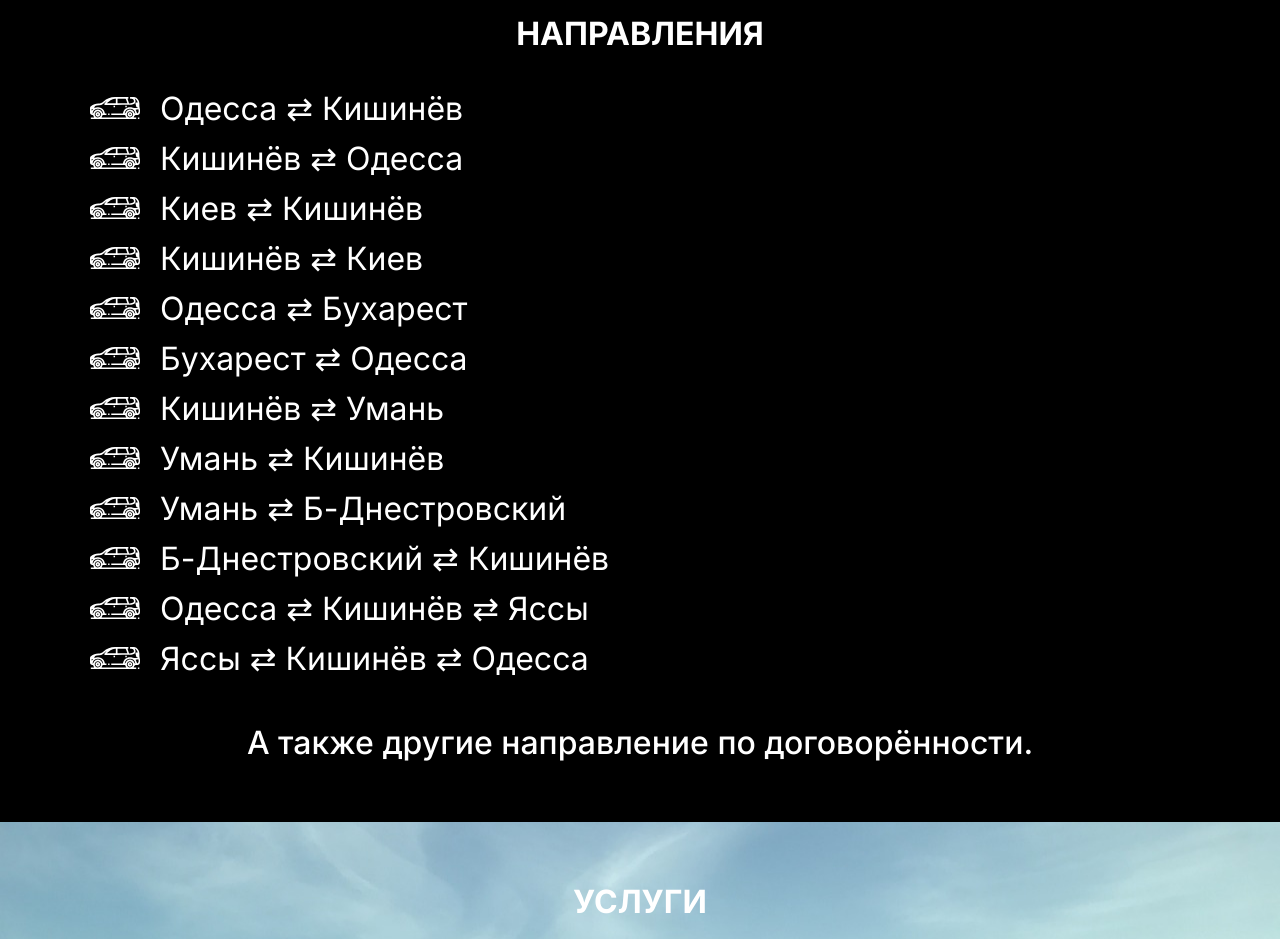
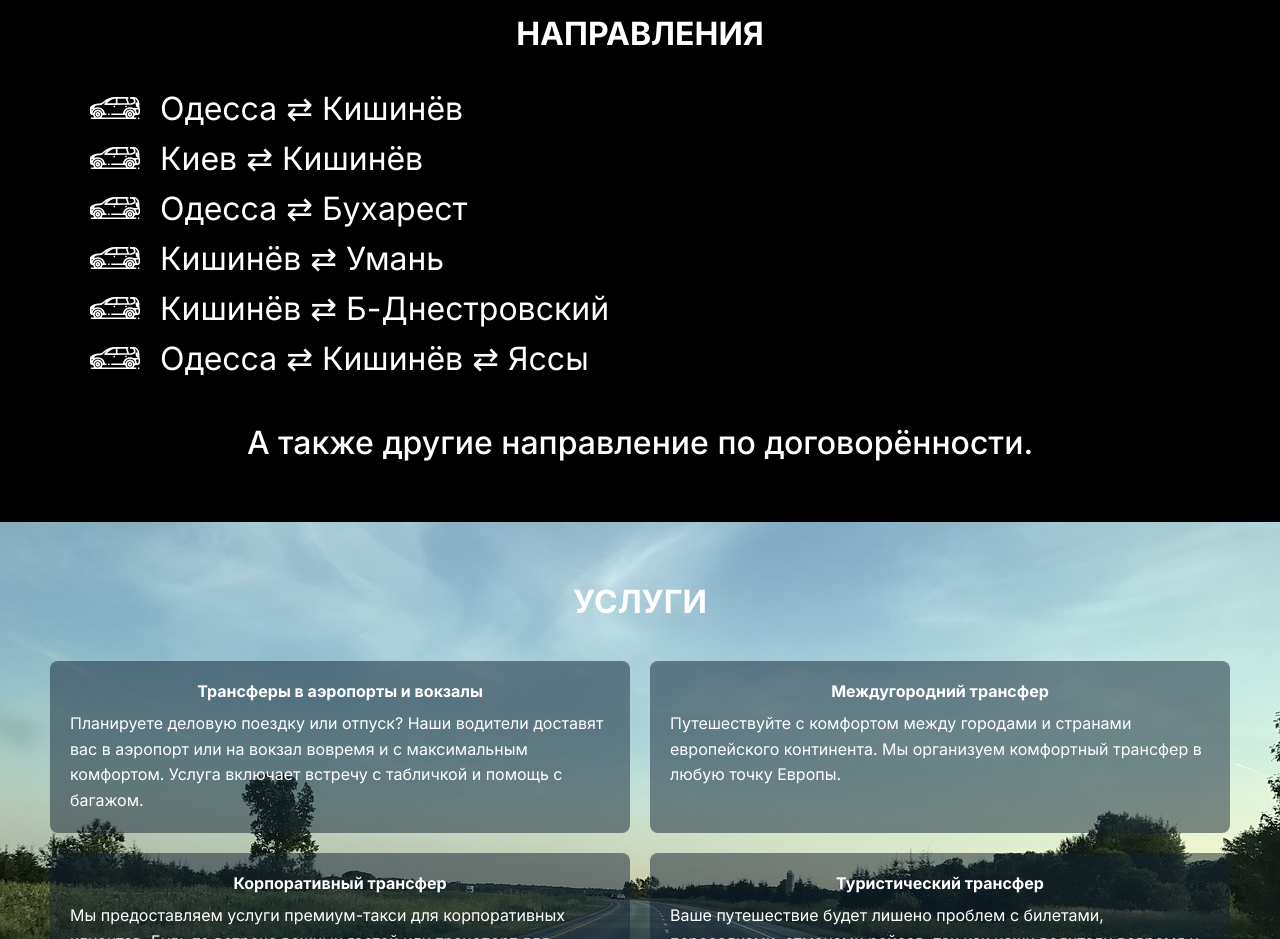
Before and after one commit to sergiuszorgo/bus-car, a plain HTML site: page index.html in a window 1280 px wide. Shown: the part 1260-2199 px from the top of the page. Drawn offline with nearby package versions, Linux system fonts and the light colour scheme.

Commit message:
направл

```diff
--- a/index.html
+++ b/index.html
@@ -120,19 +120,7 @@
                     <svg>
                         <use href="./img/sprite.svg#car"></use>
                     </svg>
-                    <i>Кишинёв ⇄ Одесса</i>
-                </li>
-                <li class="route-item">
-                    <svg>
-                        <use href="./img/sprite.svg#car"></use>
-                    </svg>
                     <i>Киев ⇄ Кишинёв</i>
-                </li>
-                <li class="route-item">
-                    <svg>
-                        <use href="./img/sprite.svg#car"></use>
-                    </svg>
-                    <i>Кишинёв ⇄ Киев</i>
                 </li>
                 <li class="route-item">
                     <svg>
@@ -144,43 +132,19 @@
                     <svg>
                         <use href="./img/sprite.svg#car"></use>
                     </svg>
-                    <i>Бухарест ⇄ Одесса</i>
-                </li>
-                <li class="route-item">
-                    <svg>
-                        <use href="./img/sprite.svg#car"></use>
-                    </svg>
                     <i>Кишинёв ⇄ Умань</i>
                 </li>
                 <li class="route-item">
                     <svg>
                         <use href="./img/sprite.svg#car"></use>
                     </svg>
-                    <i>Умань ⇄ Кишинёв</i>
-                </li>
-                <li class="route-item">
-                    <svg>
-                        <use href="./img/sprite.svg#car"></use>
-                    </svg>
-                    <i>Умань ⇄ Б-Днестровский</i>
-                </li>
-                <li class="route-item">
-                    <svg>
-                        <use href="./img/sprite.svg#car"></use>
-                    </svg>
-                    <i>Б-Днестровский ⇄ Кишинёв</i>
+                    <i>Кишинёв ⇄ Б-Днестровский</i>
                 </li>
                 <li class="route-item">
                     <svg>
                         <use href="./img/sprite.svg#car"></use>
                     </svg>
                     <i>Одесса ⇄ Кишинёв ⇄ Яссы</i>
-                </li>
-                <li class="route-item">
-                    <svg>
-                        <use href="./img/sprite.svg#car"></use>
-                    </svg>
-                    <i>Яссы ⇄ Кишинёв ⇄ Одесса</i>
                 </li>
             </ul>
             <div class="slide-up anim-items anim-stop">
--- a/styles/style.css
+++ b/styles/style.css
@@ -518,14 +518,6 @@ header {
     transition: all 0.6s ease 0.5s;
 }
 
-.route-list.active .route-item:nth-child(7) {
-    transition: all 0.6s ease 0.6s;
-}
-
-.route-list.active .route-item:nth-child(8) {
-    transition: all 0.6s ease 0.7s;
-}
-
 .route-item i {
     font-style: normal;
     font-size: 1.4em;
```
Also changed, not shown: uk/index.html (+1 -37 lines).
